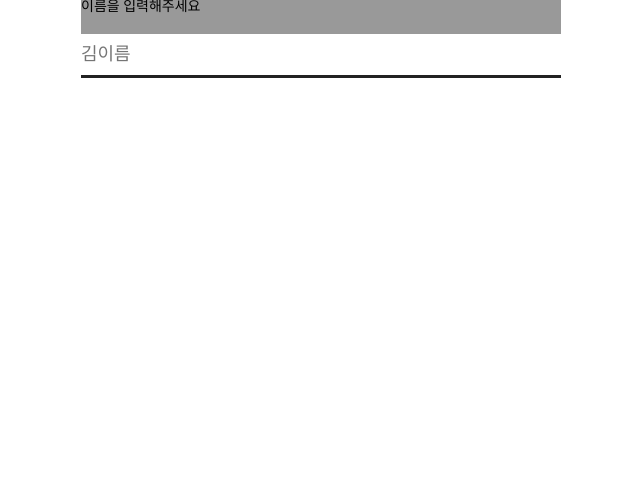
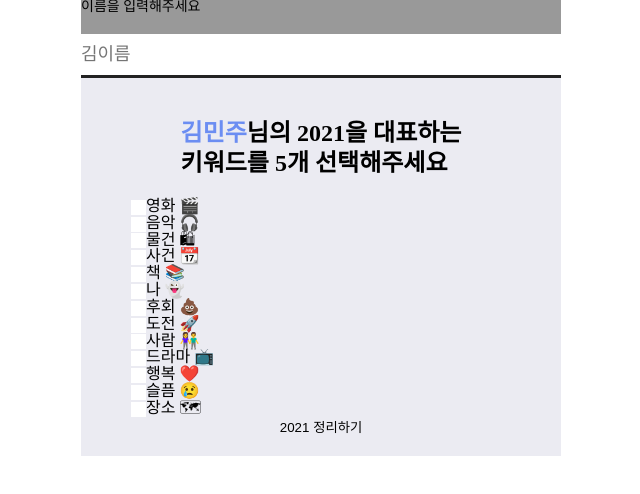
Before and after one commit to jae04099/bye2021.com, a React (Create React App) app: page / in a window 1280 px wide. Shown: the top 494 px of the page, without its empty margins (319-959 px from the left). Built offline with nearby package versions, Linux system fonts and the light colour scheme.

Commit message:
:sparkles: mk question page - add ui styles - checkbox works - add check the list btn

```diff
--- a/src/App.js
+++ b/src/App.js
@@ -1,13 +1,22 @@
-import styled from "styled-components";
-import Main from './pages/Main'
-import './App.css'
+import styled from "styled-components"
+import Question from "./pages/Question"
+
+import FormName from "./components/Main/FormName"
+import Main from "./pages/Main"
+
+import "./App.css"
 
 function App() {
   return (
     <div className="App">
+      {/* <Question /> */}
+      {/* <FormName /> */}
+
       <Main />
+
+      <Question />
     </div>
-  );
+  )
 }
 
-export default App;
+export default App
--- a/src/components/Common/Button.js
+++ b/src/components/Common/Button.js
@@ -1,14 +1,18 @@
-import React from 'react'
-import styled from 'styled-components'
+import React from "react"
+import styled from "styled-components"
 
-export default function Button() {
-    return (
-        <Button>
-
-        </Button>
-    )
+export default function Button({ handleClick, children }) {
+  return (
+    <Container>
+      <Btn onClick={handleClick}>{children}</Btn>
+    </Container>
+  )
 }
 
-const Button = styled.button`
+const Container = styled.div`
+  width: 100%;
+  display: flex;
+  justify-content: center;
+`
 
-`
+const Btn = styled.button``
--- /dev/null
+++ b/src/components/Question/Checkbox.js
@@ -0,0 +1,37 @@
+import styled from "styled-components"
+
+const Checkbox = ({ onClick, num, children, checked = false }) => {
+  return (
+    <div>
+      <input className="sr-only" id={num} name="questions" type="checkbox" />
+      <Check onClick={onClick} checked={checked} htmlFor={num}>
+        {children}
+      </Check>
+    </div>
+  )
+}
+
+export default Checkbox
+const Check = styled.label`
+  position: relative;
+  &::before {
+    display: inline-block;
+    content: "";
+    vertical-align: middle;
+    width: 15px;
+    height: 15px;
+    background: #fff;
+  }
+  &::after {
+    display: ${(props) => (props.checked ? "inline-block" : "none")};
+    position: absolute;
+    top: 4.5px;
+    left: 3px;
+    content: "";
+    vertical-align: middle;
+    width: 10px;
+    height: 10px;
+    border-radius: 2px;
+    background: #6b8df2;
+  }
+`
--- /dev/null
+++ b/src/components/Question/RemindBtn.js
@@ -0,0 +1,4 @@
+import Button from "../Common/Button"
+export default function RemindBtn({ onClick, children }) {
+  return <Button onClick={onClick}>{children}</Button>
+}
--- a/src/data.js
+++ b/src/data.js
@@ -0,0 +1,15 @@
+export const QuestionData = [
+  "영화 🎬",
+  "음악 🎧",
+  "물건 🛍",
+  "사건 📆",
+  "책 📚",
+  "나 👻",
+  "후회 💩",
+  "도전 🚀",
+  "사람 👫",
+  "드라마 📺",
+  "행복 ❤️",
+  "슬픔 😢",
+  "장소 🗺",
+]
--- a/src/pages/Question.js
+++ b/src/pages/Question.js
@@ -1,9 +1,65 @@
-import React from 'react'
+import React, { useState } from "react"
+import { QuestionData } from "../data"
+import Checkbox from "../components/Question/Checkbox"
+import RemindBtn from "../components/Question/RemindBtn"
+import styled from "styled-components"
 
 export default function Question() {
-    return (
-        <div>
+  let dataLength = QuestionData.length
+  const [checklist, setChecklist] = useState(new Array(dataLength).fill(false))
 
-        </div>
-    )
+  const handleCheck = (idx) => {
+    checklist[idx] = !checklist[idx]
+
+    if ([...checklist].filter((e) => e).length > 5) {
+      alert("키워드는 5개까지만 입력해주세요.")
+    } else setChecklist([...checklist])
+  }
+  return (
+    <QuestionContainer>
+      {/* user 훅스 사용? */}
+      <Header>
+        <Strong>김민주</Strong>님의 2021을 대표하는
+        <br /> 키워드를 5개 선택해주세요
+      </Header>
+      <QuestionDataContainer>
+        {QuestionData.map((q, idx) => {
+          return (
+            <Checkbox
+              key={q}
+              onClick={() => handleCheck(idx)}
+              num={idx}
+              checked={checklist[idx]}
+            >
+              {q}
+            </Checkbox>
+          )
+        })}
+      </QuestionDataContainer>
+      <RemindBtn>2021 정리하기</RemindBtn>
+    </QuestionContainer>
+  )
 }
+
+const QuestionContainer = styled.main`
+  padding: 20px;
+  display: flex;
+  flex-direction: column;
+  align-items: center;
+  background: #ebebf2;
+`
+
+const Header = styled.h1`
+  margin: 20px;
+  line-height: 30px;
+  font-size: 24px;
+`
+
+const Strong = styled.strong`
+  font-weight: 900;
+  color: #6b8df2;
+`
+const QuestionDataContainer = styled.article`
+  width: 100%;
+  margin-left: 60px;
+`
```
